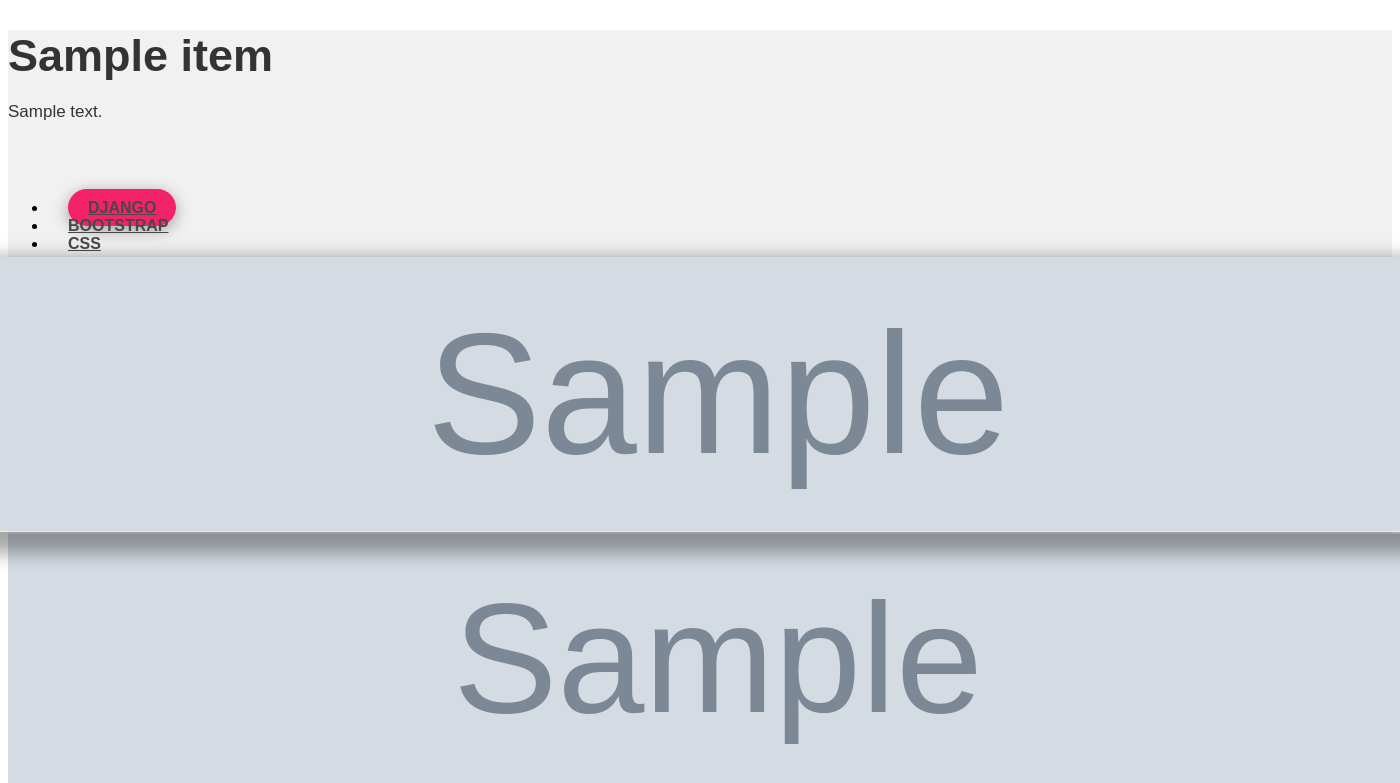
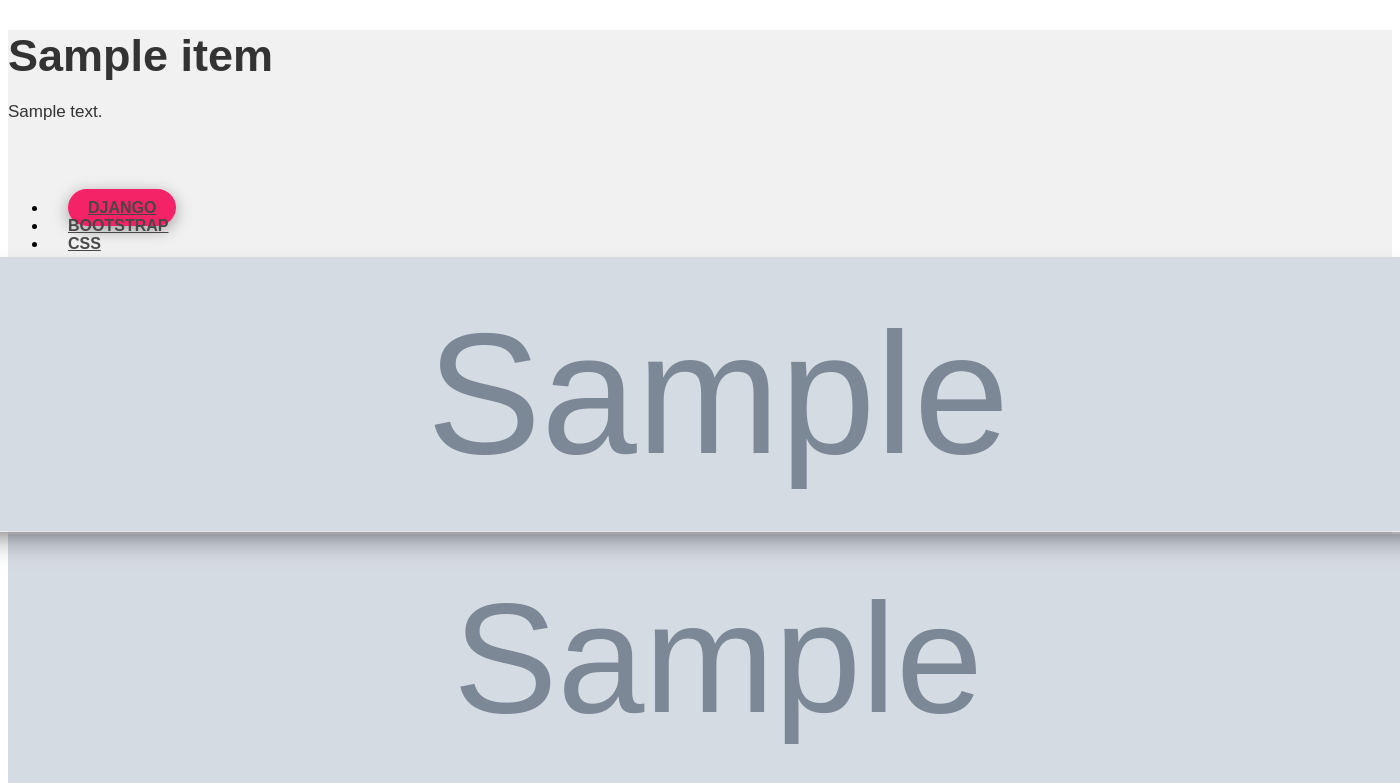
Before and after one commit to Victor-Krupeichenko/Landing_page, a Django app: template landing/templates/gallery.html in a window 1400 px wide, with the pointer over the restyled element. Shown: the top 783 px of that part. Run offline with Django 3.2, Linux system fonts and the light colour scheme; the template is opened without the code that fills it: most values are stand-ins (such as "Sample title", 1, 10 or a date in 2020); the page is wider than the window, and the part outside it is not shown.

Commit message:
стили самой галереи

```diff
--- a/landing/static/css/gallery.css
+++ b/landing/static/css/gallery.css
@@ -36,12 +36,11 @@
 }
 .section-gallery .gallery-item img{
     width: 102.6%;
-
     margin-bottom: 15px;
     transition: all .3s;
 }
 
 .section-gallery .gallery-item img:hover{
     transform: scale(1.1);
-    box-shadow: 0 10px 16px 10px rgba(0, 0 , 0, .35);
+    box-shadow: 0 14px 30px -15px rgba(0, 0 , 0, .75);
 }
```
